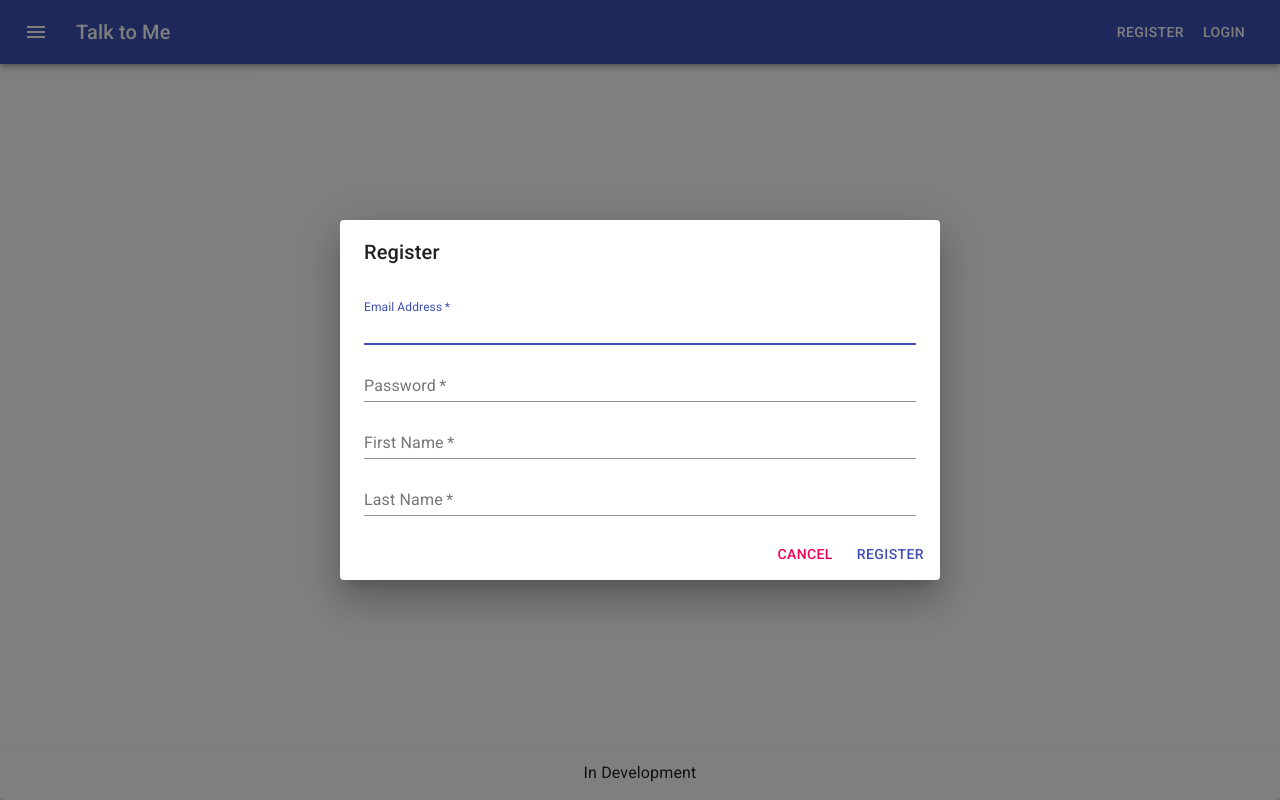
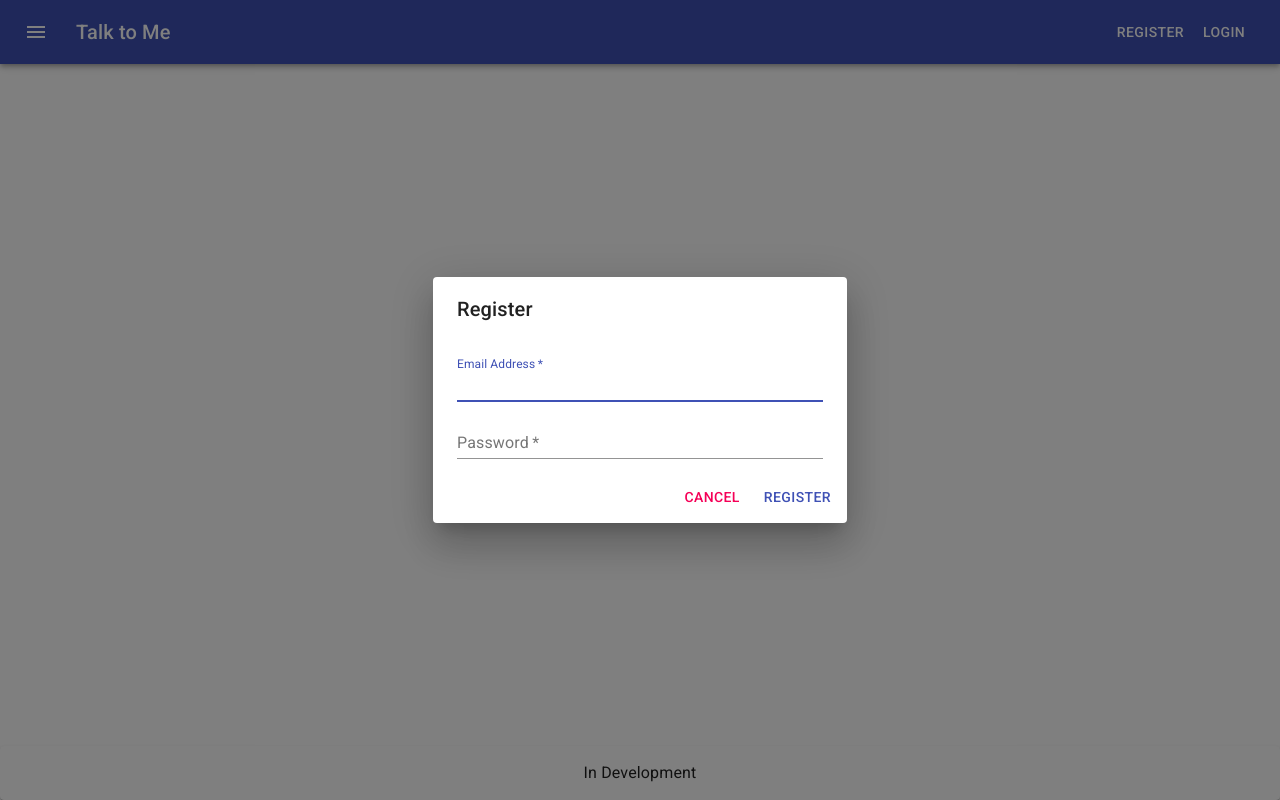
Before and after one commit to ChristopherTrimboli/talk-to-me, a React (Create React App) app in the folder frontend/: page / in a window 1280 px wide. Both pictures are taken after a click on the button "REGISTER". Built offline with nearby package versions, Linux system fonts and the light colour scheme.

Commit message:
add favicon, remove fields from register

```diff
--- a/frontend/src/actions/index.js
+++ b/frontend/src/actions/index.js
@@ -60,13 +60,11 @@ export const toggleRegisterDialog = () => {
     }
 }
 
-export const submitRegister = (email, password, firstName, lastName) => {
+export const submitRegister = (email, password) => {
     return function(dispatch){
         const data = {
             email,
-            password,
-            firstName,
-            lastName
+            password
         }
         dispatch(postData(data, '/register'))
     }
--- a/frontend/src/components/RegisterDialog.js
+++ b/frontend/src/components/RegisterDialog.js
@@ -10,8 +10,6 @@ const RegisterDialog = (props) => {
 
   const [email, setEmail] = useState('');
   const [password, setPassword] = useState('');
-  const [firstName, setFirstName] = useState('');
-  const [lastName, setLastName] = useState('');
 
   return (
     <div>
@@ -39,32 +37,12 @@ const RegisterDialog = (props) => {
             onChange={(e) => setPassword(e.target.value)}
             required
           />
-          <TextField
-            margin="dense"
-            id="firstName"
-            label="First Name"
-            type="text"
-            value={firstName}
-            fullWidth
-            onChange={(e) => setFirstName(e.target.value)}
-            required
-          />
-          <TextField
-            margin="dense"
-            id="lastName"
-            label="Last Name"
-            type="text"
-            value={lastName}
-            fullWidth
-            onChange={(e) => setLastName(e.target.value)}
-            required
-          />
         </DialogContent>
         <DialogActions>
           <Button onClick={() => props.toggleRegisterDialog()} color="secondary">
             Cancel
           </Button>
-          <Button onClick={() => props.submitRegister(email, password, firstName, lastName)} color="primary">
+          <Button onClick={() => props.submitRegister(email, password)} color="primary">
             Register
           </Button>
         </DialogActions>
```
Also changed, not shown: 2 other files (tests, documents, lock files or other folders).
